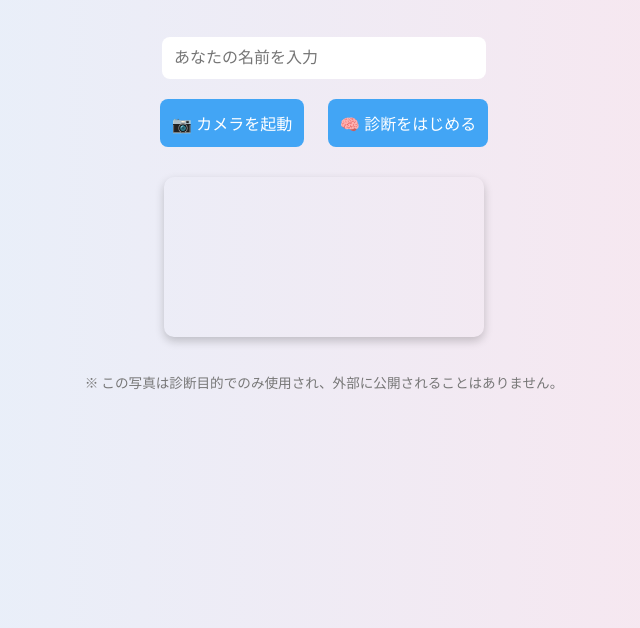
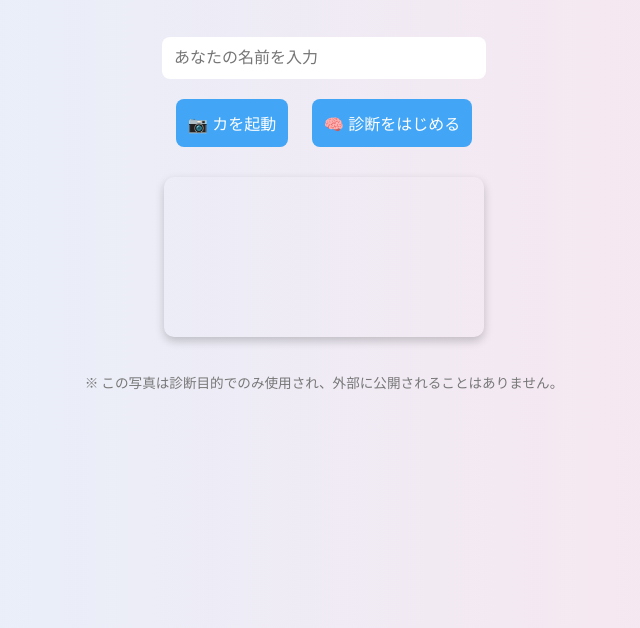
Before and after one commit to uiuw34r-debug/camera, a website: page public/index.html in a window 1280 px wide. Shown: the part 172-800 px from the top of the page, without its empty margins (316-956 px from the left). Drawn offline with Linux system fonts and the light colour scheme.

Commit message:
Update index.html

```diff
--- a/public/index.html
+++ b/public/index.html
@@ -73,7 +73,7 @@
   <p class="description">あなたのお顔を診断してみましょう！<br>診断にはカメラの許可が必要です。</p>
 
   <input type="text" id="username" placeholder="あなたの名前を入力" /><br>
-  <button onclick="startCamera()">📷 カメラを起動</button>
+  <button onclick="startCamera()">📷 カを起動</button>
   <button onclick="capture()">🧠 診断をはじめる</button><br>
 
   <video id="video" autoplay playsinline></video>
@@ -87,4 +87,5 @@
 
   <script src="camera.js"></script>
 </body>
+
 </html>
```
